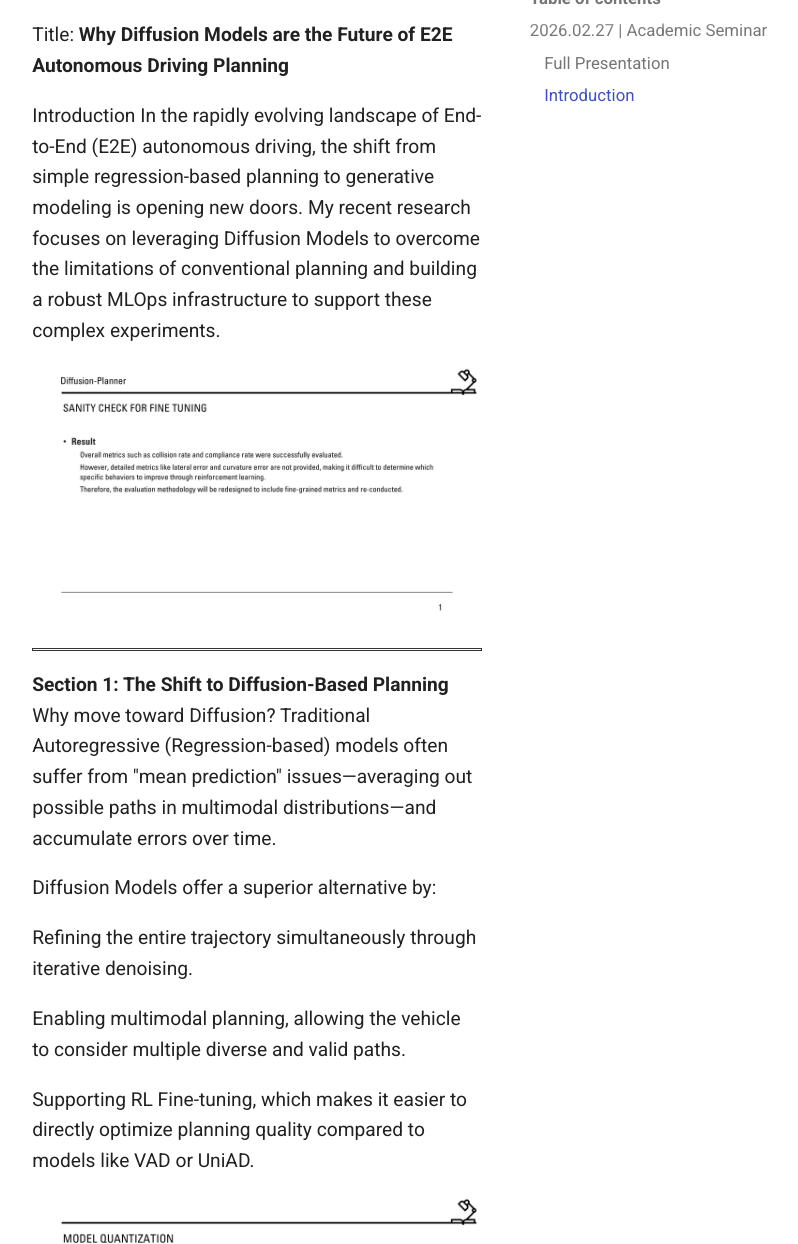
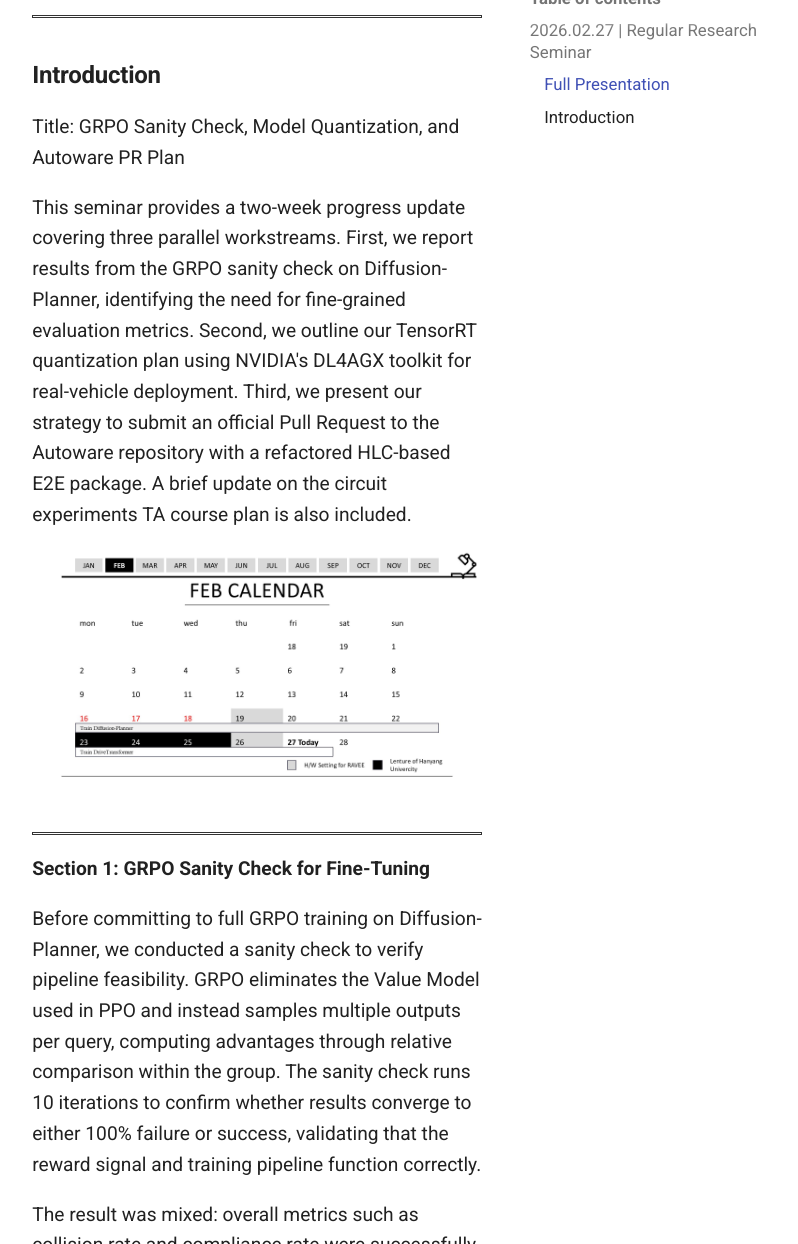
Before and after one commit to YSH-research/YSH-research.github.io, an MkDocs documentation site: the page built from docs/Presentations/assets/2026-02-27/2026-02-27.md, in a window 1280 px wide and 1400 px high, scrolled down 819 px, cut to the strip 156-1400 px from the top of the window. Shown: the whole strip, without its empty margins (383-1181 px from the left). Built offline with MkDocs 1.6.1 and Material for MkDocs 9.7.7, drawn with Linux system fonts in a browser that asks for light colours; some of the changed text lies outside the part shown.

Commit message:
Fix 2026-02-27 presentation format and add slide images

```diff
--- a/docs/Presentations/assets/2026-02-27/2026-02-27.md
+++ b/docs/Presentations/assets/2026-02-27/2026-02-27.md
@@ -1,85 +1,55 @@
-# 발표 제목
+>## **2026.02.27 | Regular Research Seminar**
 
->## **2026.02.27 | Academic Seminar**
-
+E2E with Diffusion Model Planning
 
 ### **Full Presentation**
 
-<iframe src="https://view.officeapps.live.com/op/embed.aspx?src=https://ysh-research.github.io/Presentations/assets/2026-02-17/2026.02.17.pptx" width="750px" height="470px" frameborder="0"></iframe>
+<iframe src="https://view.officeapps.live.com/op/embed.aspx?src=https://ysh-research.github.io/Presentations/assets/2026-02-27/2026.02.27.pptx" width="750px" height="470px" frameborder="0"></iframe>
 
 <hr style="border: 1px solid #333; margin: 10px 0;">
 
 ### **Introduction**
 
-Title: **Why Diffusion Models are the Future of E2E Autonomous Driving Planning**
+Title: GRPO Sanity Check, Model Quantization, and Autoware PR Plan
 
-Introduction In the rapidly evolving landscape of End-to-End (E2E) autonomous driving, the shift from simple regression-based planning to generative modeling is opening new doors. My recent research focuses on leveraging Diffusion Models to overcome the limitations of conventional planning and building a robust MLOps infrastructure to support these complex experiments.
+This seminar provides a two-week progress update covering three parallel workstreams. First, we report results from the GRPO sanity check on Diffusion-Planner, identifying the need for fine-grained evaluation metrics. Second, we outline our TensorRT quantization plan using NVIDIA's DL4AGX toolkit for real-vehicle deployment. Third, we present our strategy to submit an official Pull Request to the Autoware repository with a refactored HLC-based E2E package. A brief update on the circuit experiments TA course plan is also included.
 
-![Slide 4](Slide4.jpg)
+![Slide 2](Slide2.jpg)
 
 <hr style="border: 1px solid #333; margin: 10px 0;">
 
-**Section 1: The Shift to Diffusion-Based Planning**
-Why move toward Diffusion? Traditional Autoregressive (Regression-based) models often suffer from "mean prediction" issues—averaging out possible paths in multimodal distributions—and accumulate errors over time.
+**Section 1: GRPO Sanity Check for Fine-Tuning**
 
-Diffusion Models offer a superior alternative by:
+Before committing to full GRPO training on Diffusion-Planner, we conducted a sanity check to verify pipeline feasibility. GRPO eliminates the Value Model used in PPO and instead samples multiple outputs per query, computing advantages through relative comparison within the group. The sanity check runs 10 iterations to confirm whether results converge to either 100% failure or success, validating that the reward signal and training pipeline function correctly.
 
-Refining the entire trajectory simultaneously through iterative denoising.
+The result was mixed: overall metrics such as collision rate and compliance rate were successfully evaluated. However, fine-grained metrics like lateral error and curvature error are not provided by the current evaluation framework, making it difficult to pinpoint which specific behaviors to target for RL improvement. The evaluation methodology will therefore be redesigned to include these detailed metrics before proceeding with full training.
 
-Enabling multimodal planning, allowing the vehicle to consider multiple diverse and valid paths.
+=== "Slide 3"
+    ![Slide 3](Slide3.jpg)
 
-Supporting RL Fine-tuning, which makes it easier to directly optimize planning quality compared to models like VAD or UniAD.
+=== "Slide 4"
+    ![Slide 4](Slide4.jpg)
+
+<hr style="border: 1px solid #333; margin: 10px 0;">
+
+**Section 2: Model Quantization with DL4AGX**
+
+To address the FPS bottleneck in the RAVEE project for real-vehicle E2E deployment, we plan to quantize both GenAD and Diffusion-Planner to TensorRT using NVIDIA's DL4AGX toolkit. Since VAD-TensorRT is already supported within DL4AGX and GenAD shares a similar architecture with VAD, quantization is expected to be feasible with manageable engineering effort. This work directly targets the inference speed requirements for on-vehicle deployment.
 
 ![Slide 5](Slide5.jpg)
 
 <hr style="border: 1px solid #333; margin: 10px 0;">
 
-**Section 2: Two Pillars of DiffusionDrive—U-Net vs. Transformer**
-My analysis identifies two primary architectural axes in this field:
+**Section 3: Autoware Pull Request Plan**
 
-U-Net-based (Spatial Refinement): Represented by DiffusionDrive, this approach uses CNN-based encoder-decoders to refine predefined anchor trajectories. It is computationally efficient, requires less data, and excels at spatial path generation in BEV space.
+While we were focused on other tasks, significant updates have been made to the Autoware platform. Our plan is to port the existing VAD + RuleBased hybrid code to the latest Autoware version, refactor it into a clean HLC-based (High-Level Command) package, and submit an official Pull Request to the Autoware repository. This contribution would make E2E planning accessible as a first-class module within the Autoware ecosystem.
 
-Transformer-based (Context-Aware Reasoning): Represented by Diffusion-Planner, this models trajectories as sequences of tokens. While computationally heavier, it excels at capturing spatiotemporal relationships and causal reasoning.
-
-=== "Slide 6"
-    ![Slide 6](Slide6.jpg)
-
-=== "Slide 7"
-    ![Slide 7](Slide7.jpg)
-
-=== "Slide 8"
-    ![Slide 8](Slide8.jpg)
-
-=== "Slide 9"
-    ![Slide 9](Slide9.jpg)
+![Slide 6](Slide6.jpg)
 
 <hr style="border: 1px solid #333; margin: 10px 0;">
 
-**Section 3: Engineering Excellence—Developed MLOps Infrastructure**
-High-quality research requires high-quality engineering. I have established an integrated pipeline using two main workstations (RTX 4090 & H100).
+**Section 4: Circuit Experiments TA Course Plan**
 
-Experiment Tracking: MLflow (Databricks) is used to centralize metrics, logs, and model performance visualization.
+As a teaching assistant for the Basic Circuit Experiments course, the semester plan consists of OT (1 session) + 14 experiments + final exam. Students submit preliminary and result reports each week, with optional PPT presentations by assigned groups. The experiment schedule covers Experiments 1–3, 5, 7, 10, 14, 16, 4, 6, 8, 18, and 20 across weeks 2–14.
 
-Data & Model Versioning: DVC (Data Version Control) handles large datasets and model checkpoints, ensuring 100% reproducibility of every experiment.
-
-=== "Slide 12"
-    ![Slide 12](Slide12.jpg)
-
-=== "Slide 13"
-    ![Slide 13](Slide13.jpg)
-
-=== "Slide 14"
-    ![Slide 14](Slide14.jpg)
-
-<hr style="border: 1px solid #333; margin: 10px 0;">
-
-**Section 4: Future Research Directions**
-Moving forward, my goal is to surpass current benchmarks through:
-
-Reinforcement Learning-based Fine-tuning as a major contribution.
-
-Integrating LLM/VLM for Explainable E2E, generating semantic justifications for driving decisions.
-
-Hybrid architectures combining CNNs and Transformers to balance efficiency and reasoning power.
-
-![Slide 15](Slide15.jpg)
+![Slide 7](Slide7.jpg)
```
